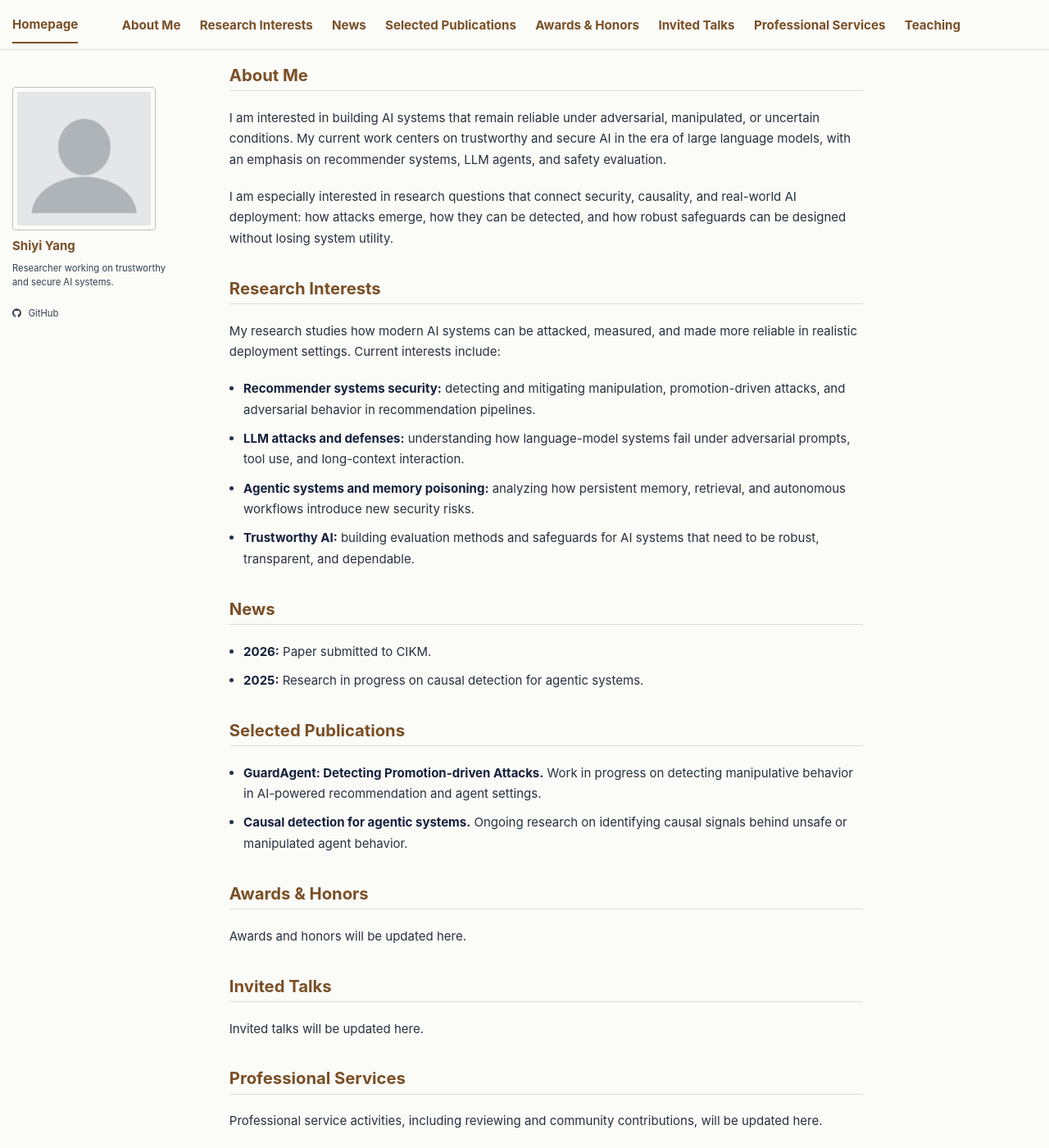
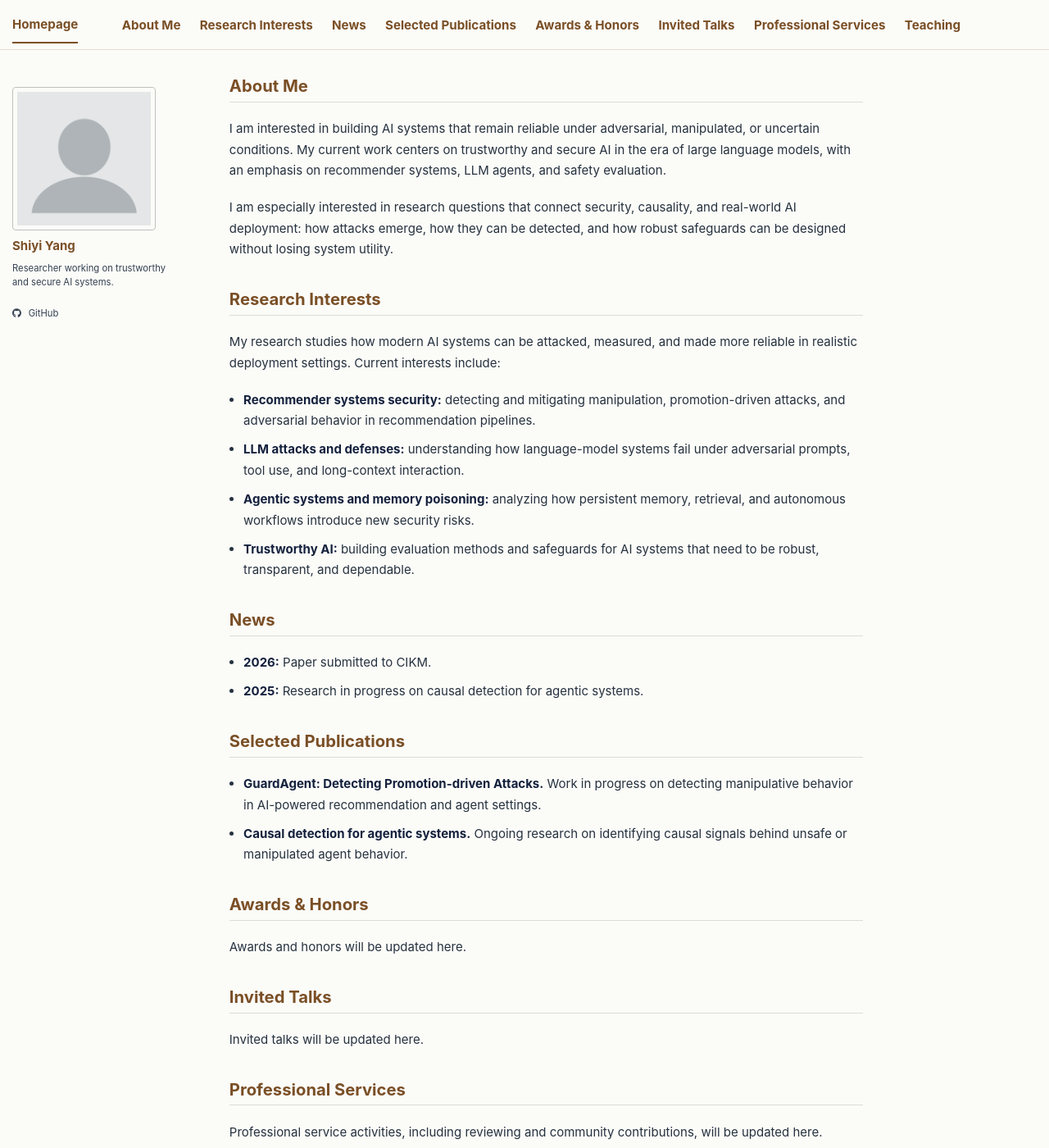
Before and after one commit to shiyiyang-ai/shiyiyang-ai.github.io, a Jekyll site: the page built from _pages/about.md, in a window 1280 px wide and 1400 px high. Shown: the whole window at 82% size. Built offline with Jekyll 4.4.1, drawn with Linux system fonts in a browser that asks for light colours; a script bundle is joined from its source files by our own code; library files that are not in the unit come from our copies.

Commit message:
Adjust homepage spacing and bottom whitespace

```diff
--- a/assets/css/main.scss
+++ b/assets/css/main.scss
@@ -49,6 +49,8 @@ body {
   color: #26323f;
   font-family: -apple-system, BlinkMacSystemFont, "Segoe UI", "Helvetica Neue", Arial, sans-serif;
   background: #fbfbf8;
+  margin-bottom: 0 !important;
+  padding-bottom: 0 !important;
 }
 
 .masthead,
@@ -103,7 +105,7 @@ body {
 }
 
 #main {
-  margin-top: 0.5em;
+  margin-top: 1.4em;
 }
 
 .page__content {
```
